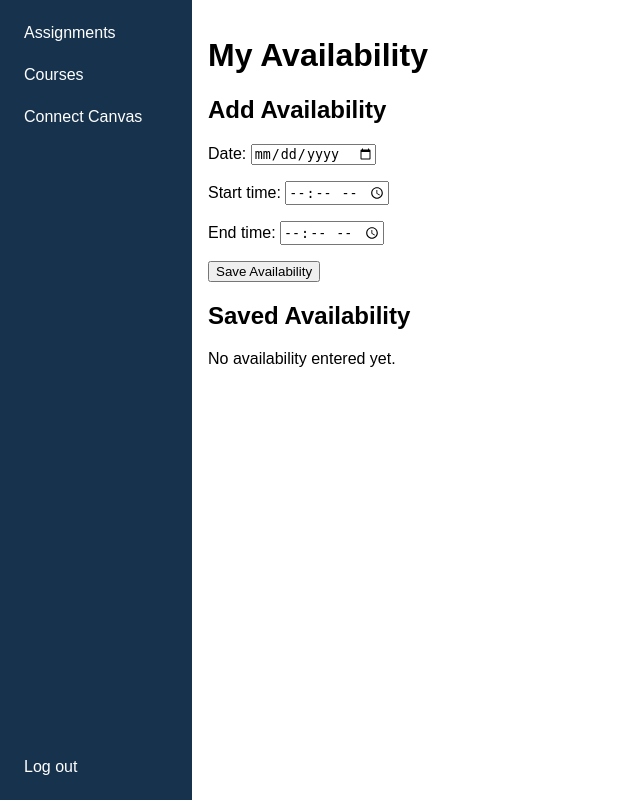
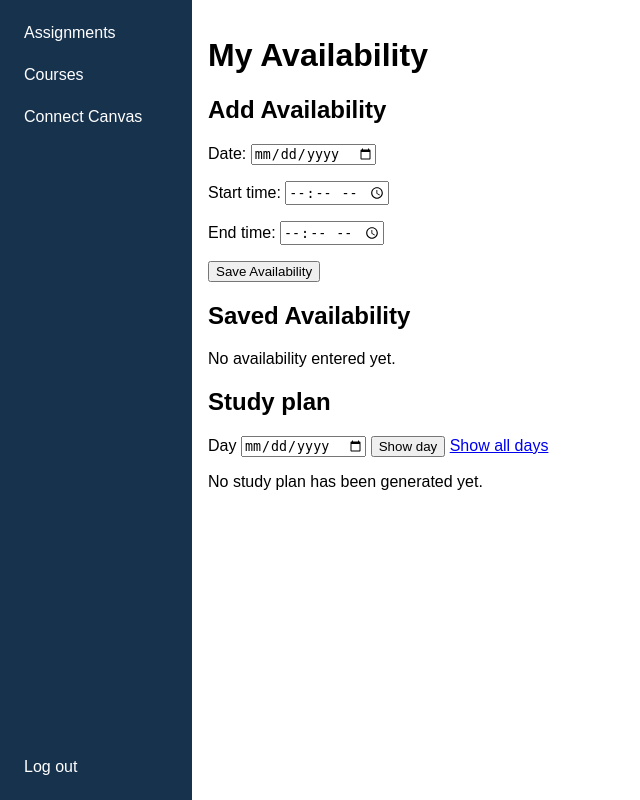
Before and after one commit to CS4300-CS5300-FA26/team-6, a Django app: page /availability/ in a window 1280 px wide. Shown: the whole page, without its empty margins (0-640 px from the left). Run offline with Django 5.2, Linux system fonts and the light colour scheme; the visitor is signed in with stand-in values (Sample User, id 1); data that the repository does not hold is empty.

Commit message:
feat: show the most recent study plan on the availability page

```diff
--- a/canvas_plus/availability/templates/availability/availability_list.html
+++ b/canvas_plus/availability/templates/availability/availability_list.html
@@ -43,4 +43,41 @@
         <!-- Show a clear message when no availability has been entered. -->
         <p>No availability entered yet.</p>
     {% endif %}
+
+    <!-- The student's most recent study plan, optionally narrowed to one day. -->
+    <h2>Study plan</h2>
+
+    <!-- GET only reads, so no CSRF token; it also makes ?date= bookmarkable. -->
+    <form method="get">
+        <label for="study-day">Day</label>
+        <input type="date" id="study-day" name="date" value="{{ study_day|date:'Y-m-d' }}">
+        <button type="submit">Show day</button>
+        <a href="{% url 'availability:list' %}">Show all days</a>
+    </form>
+
+    <!-- Check the error first: study_sessions is missing from the context then, not None. -->
+    {% if study_day_error %}
+        <p role="status">{{ study_day_error }}</p>
+    {% elif study_sessions is None %}
+        <p>No study plan has been generated yet.</p>
+    {% elif study_sessions %}
+        <ul class="assignment-list">
+            {% for session in study_sessions %}
+                <li class="assignment-card study-session">
+                    <span class="assignment-status">Study</span>
+                    <div class="assignment-details">
+                        <h3 class="assignment-title">{{ session.assignment.title }}</h3>
+                    </div>
+                    <!-- date and time filters convert the stored UTC times to local time. -->
+                    <p class="assignment-due">{{ session.start|date:"M j, Y" }} · {{ session.start|time:"g:i A" }} to {{ session.end|time:"g:i A" }}</p>
+                </li>
+            {% endfor %}
+        </ul>
+    {% elif study_day %}
+        <!-- A plan exists, but nothing is scheduled on the chosen day. -->
+        <p>No study sessions on this day.</p>
+    {% else %}
+        <!-- A plan with no sessions at all, e.g. everything went into its notices. -->
+        <p>This study plan has no sessions.</p>
+    {% endif %}
 {% endblock %}
```
